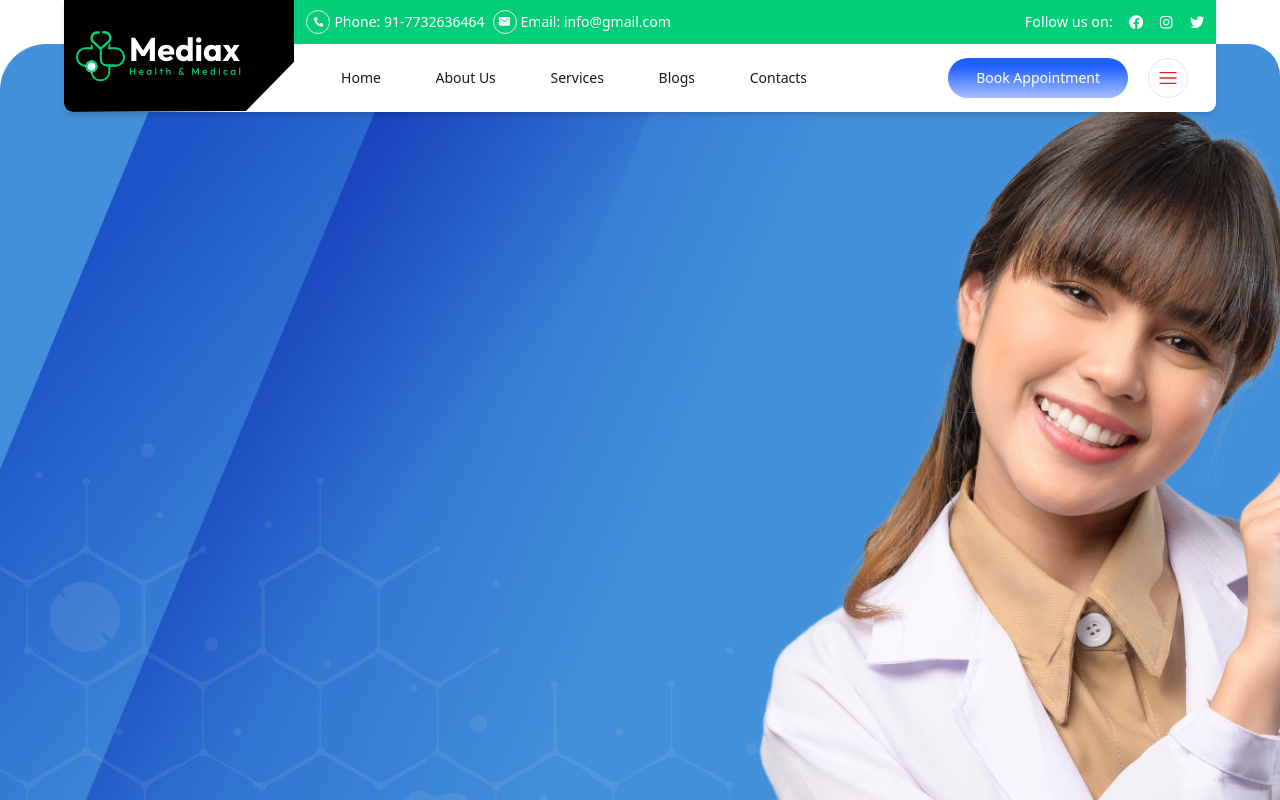
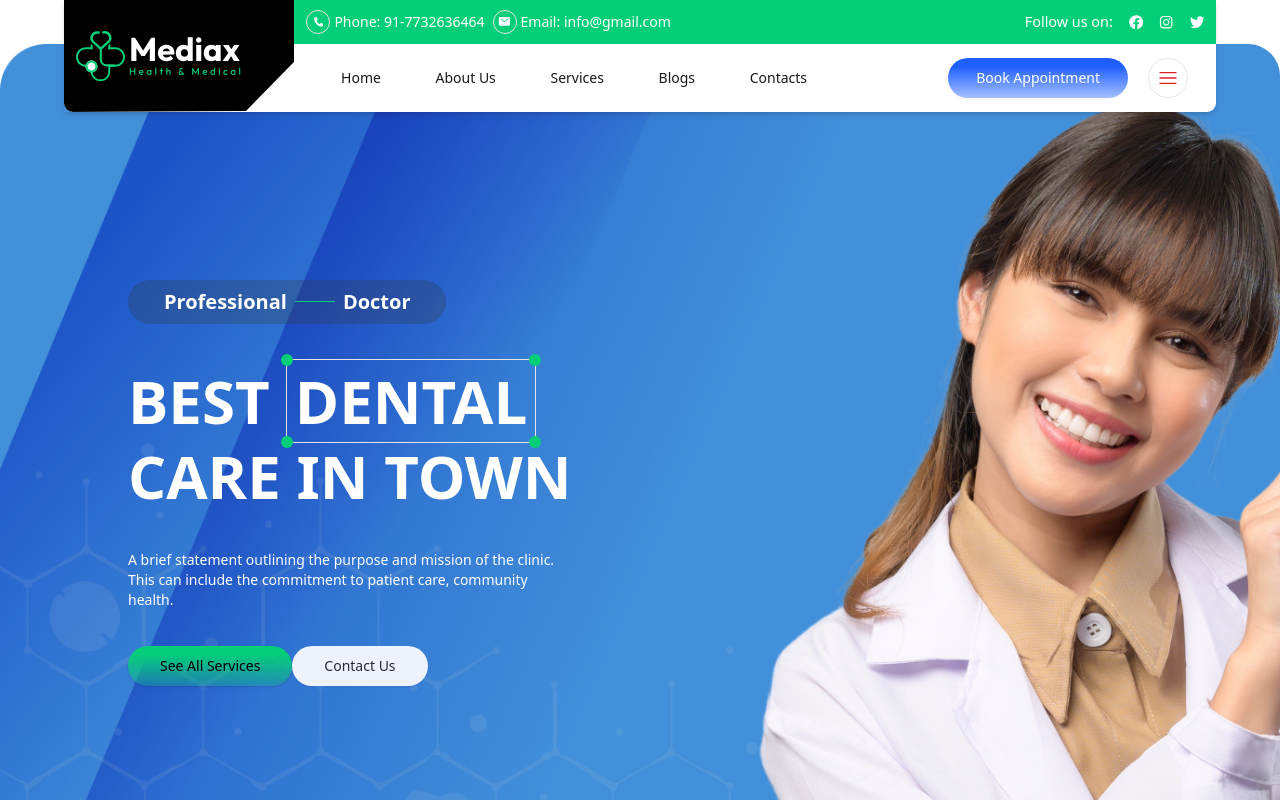
Before and after one commit to Aryan9901/doctor_appointment_app, a React (Vite) app in the folder doctor_appointment/: page / in a window 1280 px wide. Shown: the top 800 px of the page. Built offline with nearby package versions, Linux system fonts and the light colour scheme; the HTML template or start-up script is replaced by a standard one.

Commit message:
hero section added

```diff
--- a/doctor_appointment/src/components/elements/Navbar.jsx
+++ b/doctor_appointment/src/components/elements/Navbar.jsx
@@ -62,7 +62,7 @@ const Navbar = () => {
 						</Button>
 					</nav>
 					<div className="w-2/5 h-full flex justify-end items-center gap-5 pr-5">
-						<Button className="bg-gradient py-5 px-7 text-white rounded-3xl hover:-translate-y-1 duration-1000" variant="secondary">
+						<Button className="bg-gradient-blue py-5 px-7 text-white rounded-3xl hover:-translate-y-1 duration-1000" variant="secondary">
 							Book Appointment
 						</Button>
 						<div className="h-10 w-10 border rounded-full flex justify-center items-center cursor-pointer hover:bg-[#04ce78] duration-500">
--- a/doctor_appointment/src/index.css
+++ b/doctor_appointment/src/index.css
@@ -85,6 +85,9 @@
 	clip-path: polygon(100% 0%, 100% 55%, 79% 99%, 0 100%, 0 0);
 }
 
-.bg-gradient {
+.bg-gradient-blue {
 	background-image: linear-gradient(to bottom, #1f5fff 20%, #1f5fff65);
 }
+.bg-gradient-green {
+	background-image: linear-gradient(to bottom, #04ce78 20%, #04ce7643);
+}
--- a/doctor_appointment/src/pages/Home.jsx
+++ b/doctor_appointment/src/pages/Home.jsx
@@ -1,11 +1,40 @@
+import { Button } from "../components/ui/button";
+
 const Home = () => {
 	return (
 		<main className="mt-[3.4%] w-full min-h-screen">
-			<section
-				className="hero-section w-full h-[130vh] bg-[url(/heroimg.png)] bg-cover  mx-auto"
-				style={{ borderRadius: "2rem" }}
-				// style={{ borderTopLeftRadius: "2rem", borderTopRightRadius: "2rem" }}
-			></section>
+			<section className="hero-section pt-2 w-full h-[130vh] bg-[url(/heroimg.png)] bg-cover  mx-auto" style={{ borderRadius: "2rem" }}>
+				<div className="h-3/4 w-1/2 mt-11">
+					<div className="h-full w-4/5 ml-auto flex items-start justify-center gap-3 flex-col gap-9">
+						<div className="flex items-center justify-start gap-2 px-9 py-2 rounded-3xl bg-[#34353641] text-xl font-semibold text-white">
+							<p>Professional</p>
+							<div className="w-10 h-[1.2px] bg-[#04ce78]"></div>
+							<p>Doctor</p>
+						</div>
+						<h2 className="uppercase mt-1 text-6xl font-extrabold text-white leading-tight">
+							Best
+							<span className="px-2 border relative ml-4">
+								<div className="absolute -translate-x-1/2 -translate-y-1/2 top-0 left-0 h-3 w-3 rounded-full bg-[#04ce78]"></div>
+								<div className="absolute -translate-x-1/2 translate-y-1/2 bottom-0 left-0 h-3 w-3 rounded-full bg-[#04ce78]"></div>
+								<div className="absolute translate-x-1/2 -translate-y-1/2 top-0 right-0 h-3 w-3 rounded-full bg-[#04ce78]"></div>
+								<div className="absolute translate-x-1/2 translate-y-1/2 bottom-0 right-0 h-3 w-3 rounded-full bg-[#04ce78]"></div>
+								Dental
+							</span>{" "}
+							Care In Town
+						</h2>
+						<article className="text-white text-sm w-5/6">
+							A brief statement outlining the purpose and mission of the clinic. This can include the commitment to patient care,
+							community health.
+						</article>
+						<div>
+							<Button className="px-8 py-5 rounded-3xl bg-gradient-green text-black">See All Services</Button>
+							<Button variant="secondary" className="px-8 py-5 rounded-3xl bg-[#EEF2FD] text-[#252a3a]">
+								Contact Us
+							</Button>
+						</div>
+					</div>
+				</div>
+			</section>
 		</main>
 	);
 };
```
